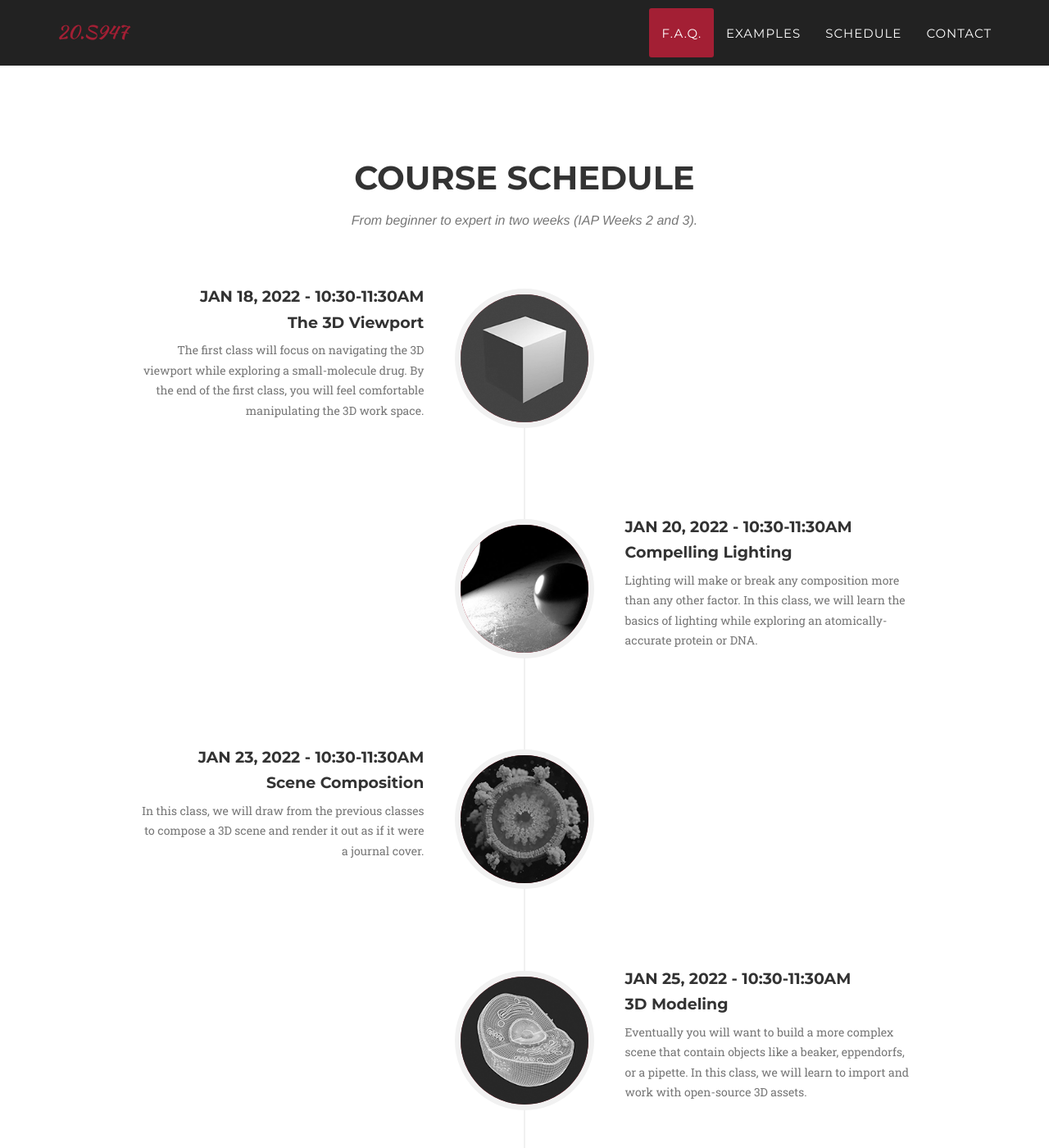
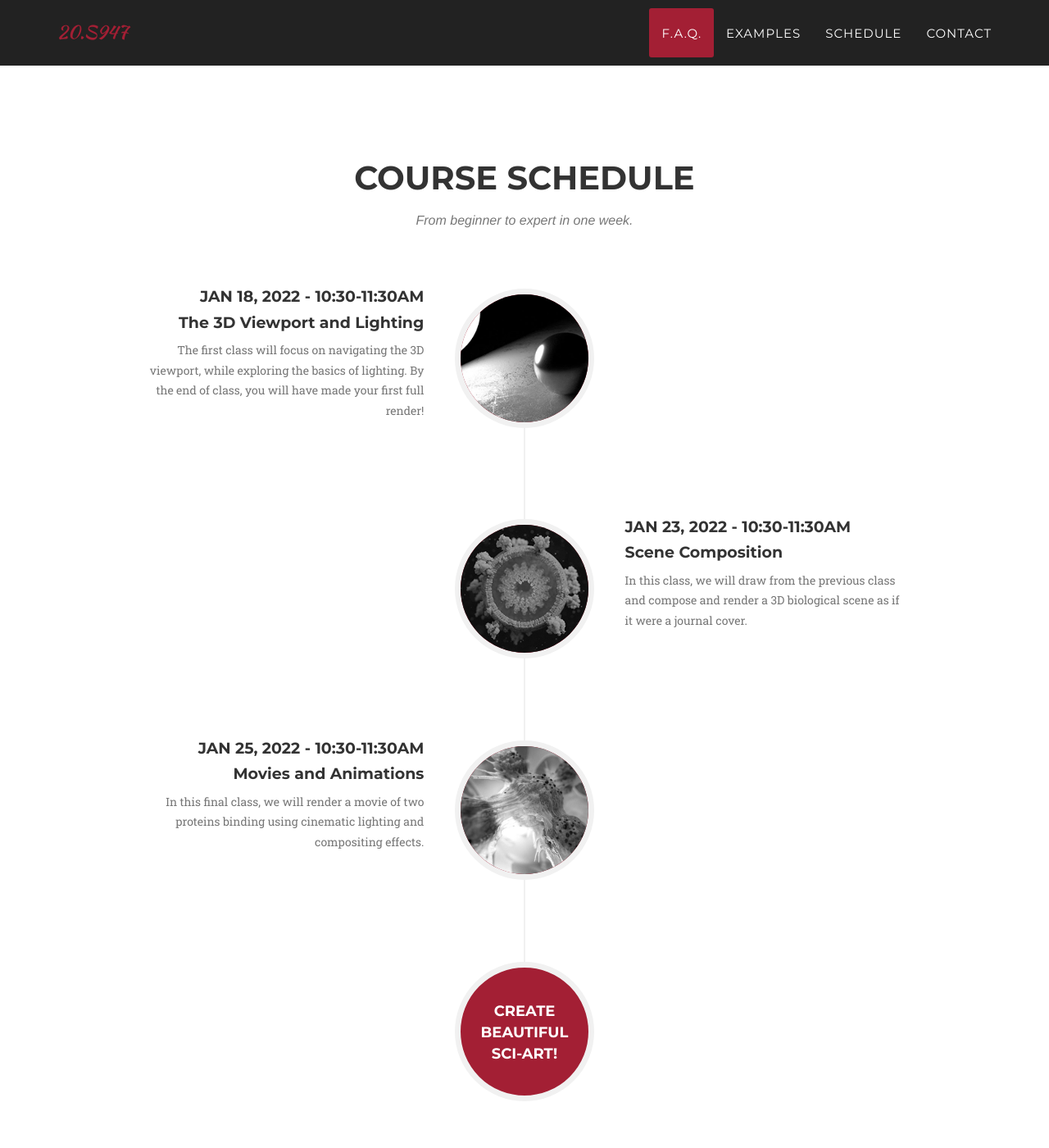
Before and after one commit to davidkastner/3DScience, a Jekyll site: the page built from docs/index.html, in a window 1280 px wide and 1400 px high, scrolled down 1450 px. Shown: the whole window at 82% size. Built offline with Jekyll 4.4.1, drawn with Linux system fonts in a browser that asks for light colours; some web fonts are replaced; some of the changed text lies outside the part shown.

```diff
--- a/docs/_config.yml
+++ b/docs/_config.yml
@@ -44,8 +44,8 @@ description: "3D Scientific Rendering"
 
 # Social networks usernames (many more available: google-plus, flickr, dribbble, pinterest, instagram, tumblr, linkedin, etc.)
 social:
-  # - title: twitter
-  #   url: http://twitter.com/jekyllrb
+  - title: twitter
+    url: https://twitter.com/davidwkastner
   # - title: facebook
   #   url:
   # - title: stack-overflow
--- a/docs/_includes/about.html
+++ b/docs/_includes/about.html
@@ -4,7 +4,7 @@
         <div class="row">
             <div class="col-lg-12 text-center">
                 <h2 class="section-heading">Course Schedule</h2>
-                <h3 class="section-subheading text-muted">From beginner to expert in two weeks (IAP Weeks 2 and 3).</h3>
+                <h3 class="section-subheading text-muted">From beginner to expert in one week.</h3>
             </div>
         </div>
         <div class="row">
@@ -17,13 +17,12 @@
                         <div class="timeline-panel">
                             <div class="timeline-heading">
                                 <h4>Jan 18, 2022 - 10:30-11:30AM</h4>
-                                <h4 class="subheading">The 3D Viewport</h4>
+                                <h4 class="subheading">The 3D Viewport and Lighting</h4>
                             </div>
                             <div class="timeline-body">
-                                <p class="text-muted">The first class will focus on navigating the 3D viewport while
-                                    exploring a small-molecule drug.
-                                    By the end of the first class, you will feel comfortable manipulating the 3D work
-                                    space.
+                                <p class="text-muted">The first class will focus on navigating the 3D viewport,
+                                    while exploring the basics of lighting.
+                                    By the end of class, you will have made your first full render!
                                 </p>
                             </div>
                         </div>
@@ -34,14 +33,12 @@
                         </div>
                         <div class="timeline-panel">
                             <div class="timeline-heading">
-                                <h4>Jan 20, 2022 - 10:30-11:30AM</h4>
-                                <h4 class="subheading">Compelling Lighting</h4>
+                                <h4>Jan 23, 2022 - 10:30-11:30AM</h4>
+                                <h4 class="subheading">Scene Composition</h4>
                             </div>
                             <div class="timeline-body">
-                                <p class="text-muted">Lighting will make or break any composition more than any other
-                                    factor.
-                                    In this class, we will learn the basics of lighting while exploring an
-                                    atomically-accurate protein or DNA.
+                                <p class="text-muted">In this class, we will draw from the previous class
+                                    and compose and render a 3D biological scene as if it were a journal cover.
                                 </p>
                             </div>
                         </div>
@@ -52,48 +49,12 @@
                         </div>
                         <div class="timeline-panel">
                             <div class="timeline-heading">
-                                <h4>Jan 23, 2022 - 10:30-11:30AM</h4>
-                                <h4 class="subheading">Scene Composition</h4>
-                            </div>
-                            <div class="timeline-body">
-                                <p class="text-muted">In this class, we will draw from the previous classes to compose a
-                                    3D scene
-                                    and render it out as if it were a journal cover.
-                                </p>
-                            </div>
-                        </div>
-                    </li>
-                    <li class="timeline-inverted">
-                        <div class="timeline-image">
-                            <img class="img-circle img-responsive" src="img/about/4.jpg" alt="">
-                        </div>
-                        <div class="timeline-panel">
-                            <div class="timeline-heading">
                                 <h4>Jan 25, 2022 - 10:30-11:30AM</h4>
-                                <h4 class="subheading">3D Modeling</h4>
-                            </div>
-                            <div class="timeline-body">
-                                <p class="text-muted">Eventually you will want to build a more complex scene that
-                                    contain objects like a beaker,
-                                    eppendorfs, or a pipette. In this class, we will learn to import and work with
-                                    open-source 3D assets.
-                                </p>
-                            </div>
-                        </div>
-                    </li>
-                    <li>
-                        <div class="timeline-image">
-                            <img class="img-circle img-responsive" src="img/about/5.jpg" alt="">
-                        </div>
-                        <div class="timeline-panel">
-                            <div class="timeline-heading">
-                                <h4>Jan 27, 2022 - 10:30-11:30AM</h4>
                                 <h4 class="subheading">Movies and Animations</h4>
                             </div>
                             <div class="timeline-body">
-                                <p class="text-muted">In this final class, we will render an epic movie of two proteins
-                                    binding
-                                    with cinematic lighting and effects.
+                                <p class="text-muted">In this final class, we will render a movie of two proteins
+                                    binding using cinematic lighting and compositing effects.
                                 </p>
                             </div>
                         </div>
--- a/docs/_includes/header.html
+++ b/docs/_includes/header.html
@@ -47,7 +47,7 @@
         <div class="intro-text">
             <div class="intro-lead-in">MIT BE 20.S947</div>
             <div class="intro-heading">3D Scientific Rendering</div>
-            <a href="#services" class="page-scroll btn btn-xl">Learn More</a>
+            <a href="img/pdf/flyer.pdf" class="page-scroll btn btn-xl">Promotional</a>
         </div>
     </div>
 </header>
--- a/docs/_includes/services.html
+++ b/docs/_includes/services.html
@@ -15,7 +15,9 @@
                 </span>
                 <h4 class="service-heading">Credit</h4>
                 <p class="text-muted">20.S947 is an IAP course rather than an activity and is worth 2 credits. Sign up
-                    <a href="http://student.mit.edu/cgi-docs/student.html">here.</a></p>
+                    <a href="http://student.mit.edu/cgi-docs/student.html">here and get credit for everything you will
+                        learn in a zero-stress environment.</a>
+                </p>
             </div>
             <div class="col-md-4">
                 <span class="fa-stack fa-4x">
@@ -24,7 +26,7 @@
                 </span>
                 <h4 class="service-heading">Grading Policy</h4>
                 <p class="text-muted">20.S947 is meant to be a fun laid-back course where you learn to make 3D
-                    scientific artwork. There are no exams or homework.
+                    scientific artwork without any of the stress of a full course. There are no exams or homework.
                 </p>
             </div>
             <div class="col-md-4">
--- a/docs/_layouts/default.html
+++ b/docs/_layouts/default.html
@@ -1,5 +1,7 @@
 <!DOCTYPE html>
 <html>
+
+<link rel="shortcut icon" rel="shortcut icon" href="img/favicon.ico">
 
 {% include head.html %}
 
@@ -10,7 +12,6 @@
   {% include services.html %}
   {% include about.html %}
   {% include portfolio_grid.html %}
-  {% include contact.html %}
   {% include footer.html %}
   {% include modals.html %}
   {% include js.html %}
--- a/docs/_posts/2022-07-16-project-3.markdown
+++ b/docs/_posts/2022-07-16-project-3.markdown
@@ -4,6 +4,9 @@ subtitle: Blender Cycles Render
 layout: default
 modal-id: 3
 img: 3.jpg
+project-date: Jan 2022
+client: Chemical Science
+category: Journal Cover
 thumbnail: 3-thumbnail.jpg
 description:
 
```
Also changed, not shown: docs/_posts/2022-07-14-project-1.markdown (added, +13 -0 lines), docs/_posts/2022-07-15-project-2.markdown (added, +13 -0 lines), docs/_posts/2022-07-17-project-2.markdown (deleted, +0 -10 lines), docs/_posts/2022-07-17-project-4.markdown (added, +13 -0 lines), docs/_posts/2022-07-18-project-1.markdown (deleted, +0 -10 lines), docs/img/about/1.jpg, docs/img/about/2.jpg, docs/img/about/3.jpg, docs/img/about/4.jpg (deleted), docs/img/about/5.jpg (deleted), docs/img/header-bg.jpg, docs/img/portfolio/4-thumbnail.jpg (added), 2 other files.
